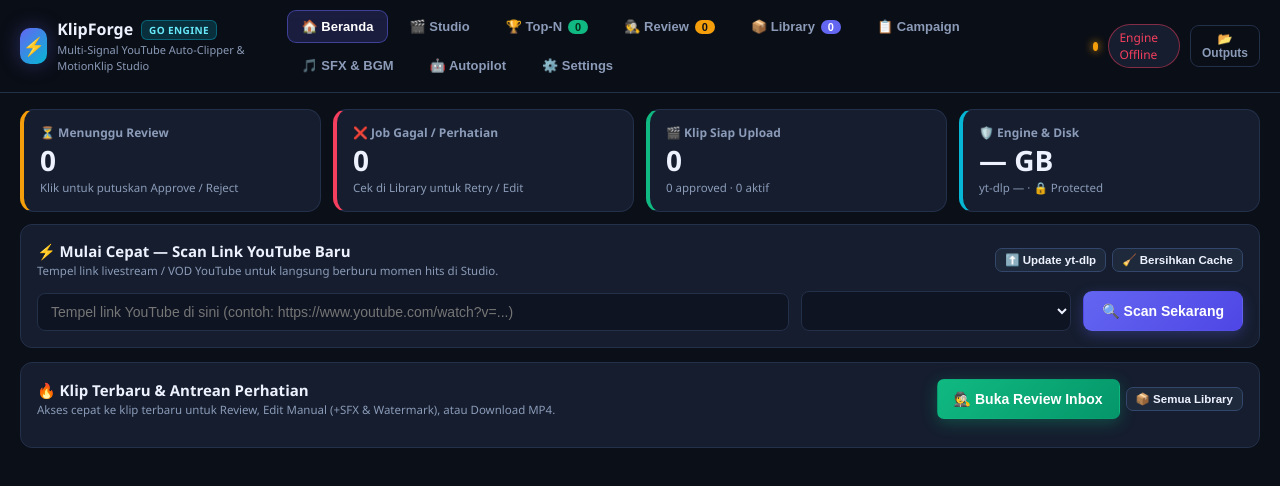
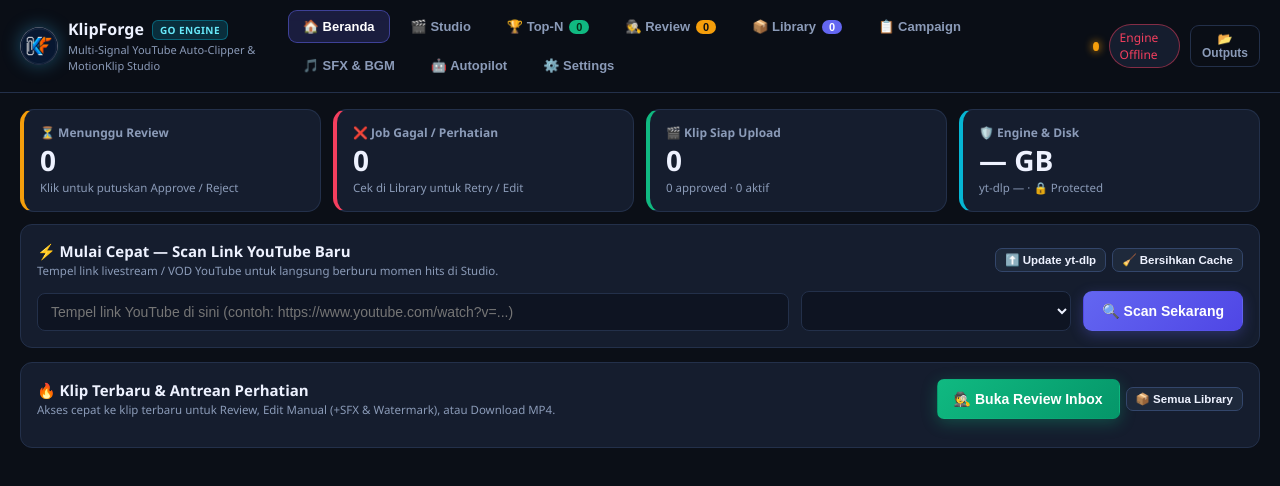
Before and after one commit to iAm-182/klipforge, a plain HTML site: page cloudflare/public/index.html in a window 1280 px wide. Drawn offline with Linux system fonts and the light colour scheme; no server answers.

Commit message:
feat(ui): add KlipForge circular KF favicon & topbar brand emblem

```diff
--- a/cloudflare/public/app.css
+++ b/cloudflare/public/app.css
@@ -51,12 +51,19 @@ html, body {
 
 .brand { display: flex; align-items: center; gap: 10px; }
 .brand-logo {
-  width: 36px; height: 36px;
-  border-radius: 10px;
-  background: linear-gradient(135deg, var(--primary), var(--cyan));
+  width: 38px; height: 38px;
+  border-radius: 50%;
+  overflow: hidden;
+  background: #0b1224;
   display: grid; place-items: center;
-  font-size: 18px;
-  box-shadow: 0 0 20px rgba(99, 102, 241, 0.35);
+  box-shadow: 0 0 18px rgba(56, 189, 248, 0.35);
+  flex-shrink: 0;
+}
+.brand-logo-img {
+  width: 100%;
+  height: 100%;
+  object-fit: cover;
+  display: block;
 }
 .brand-title { font-weight: 700; font-size: 16px; display: flex; align-items: center; gap: 8px; }
 .brand-sub { font-size: 11px; color: var(--muted); }
--- a/cloudflare/public/index.html
+++ b/cloudflare/public/index.html
@@ -4,6 +4,9 @@
   <meta charset="UTF-8" />
   <meta name="viewport" content="width=device-width, initial-scale=1.0" />
   <title>KlipForge — Go Auto-Clipper & MotionKlip Studio</title>
+  <link rel="icon" type="image/png" sizes="64x64" href="/favicon.png" />
+  <link rel="icon" href="/favicon.ico" sizes="any" />
+  <link rel="apple-touch-icon" sizes="180x180" href="/apple-touch-icon.png" />
   <link rel="stylesheet" href="/app.css" />
 </head>
 <body>
@@ -11,7 +14,7 @@
     <!-- Top Header -->
     <header class="topbar">
       <div class="brand">
-        <div class="brand-logo">⚡</div>
+        <div class="brand-logo"><img src="/apple-touch-icon.png" alt="KlipForge" class="brand-logo-img" /></div>
         <div>
           <div class="brand-title">KlipForge <span class="badge badge-go">GO ENGINE</span></div>
           <div class="brand-sub">Multi-Signal YouTube Auto-Clipper &amp; MotionKlip Studio</div>
--- a/web/app.css
+++ b/web/app.css
@@ -51,12 +51,19 @@ html, body {
 
 .brand { display: flex; align-items: center; gap: 10px; }
 .brand-logo {
-  width: 36px; height: 36px;
-  border-radius: 10px;
-  background: linear-gradient(135deg, var(--primary), var(--cyan));
+  width: 38px; height: 38px;
+  border-radius: 50%;
+  overflow: hidden;
+  background: #0b1224;
   display: grid; place-items: center;
-  font-size: 18px;
-  box-shadow: 0 0 20px rgba(99, 102, 241, 0.35);
+  box-shadow: 0 0 18px rgba(56, 189, 248, 0.35);
+  flex-shrink: 0;
+}
+.brand-logo-img {
+  width: 100%;
+  height: 100%;
+  object-fit: cover;
+  display: block;
 }
 .brand-title { font-weight: 700; font-size: 16px; display: flex; align-items: center; gap: 8px; }
 .brand-sub { font-size: 11px; color: var(--muted); }
```
Also changed, not shown: web/index.html (+4 -1 lines), cloudflare/public/apple-touch-icon.png (added), cloudflare/public/favicon.ico (added), cloudflare/public/favicon.png (added), web/apple-touch-icon.png (added), web/favicon.ico (added), web/favicon.png (added), 1 other file.
